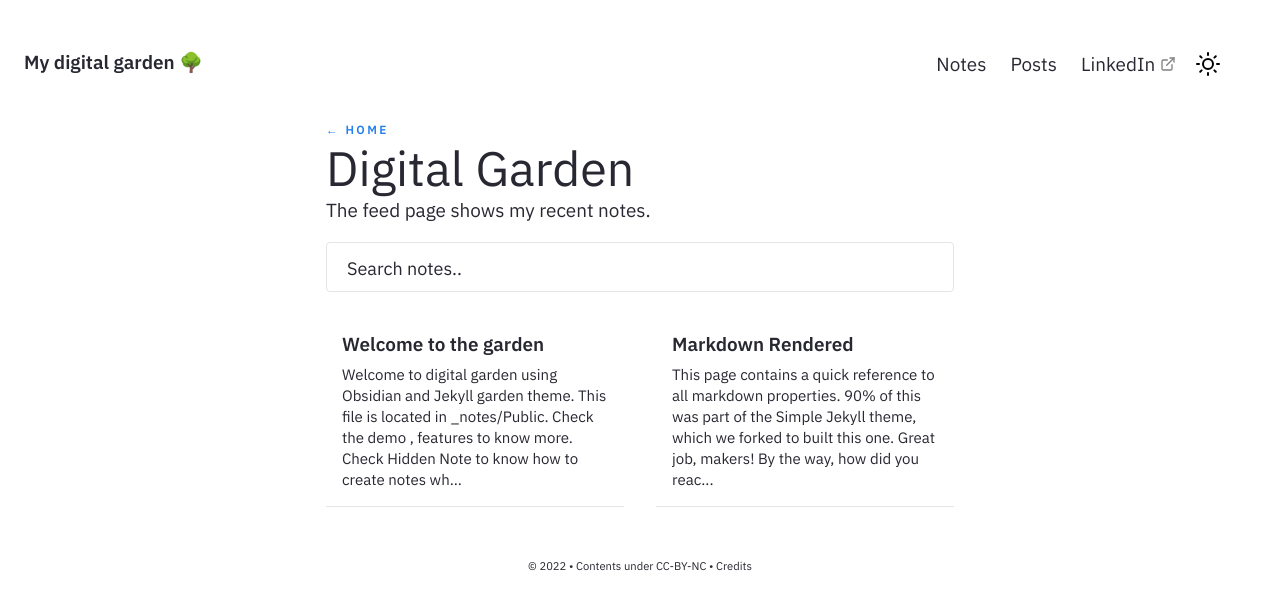
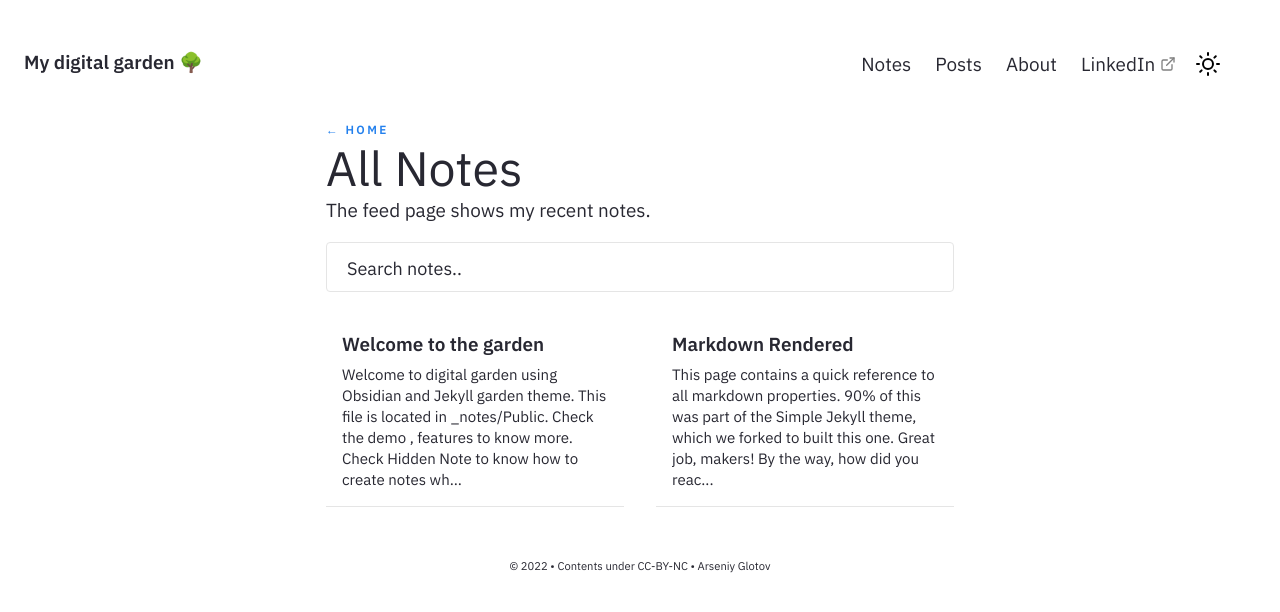
Before and after one commit to glotars/glotars.github.io, a Jekyll site: the page built from pages/notes.md, in a window 1280 px wide. Shown: the top 612 px of the page. Built offline with Jekyll 4.4.1, drawn with Linux system fonts in a browser that asks for light colours.

Commit message:
added About section [WIP]

```diff
--- a/_includes/Footer.html
+++ b/_includes/Footer.html
@@ -31,6 +31,6 @@
 {%- if site.copyright.msg != nil and site.copyright.msg != empty and site.copyright.msg != null -%}
 <div id="copyright">
     <p id="copyright-notice"> {{site.copyright.year}} • {{site.copyright.msg}} •
-        Credits</a> </p>
+        Arseniy Glotov</a> </p>
 </div>
 {%- endif -%}
--- a/_includes/Nav.html
+++ b/_includes/Nav.html
@@ -59,6 +59,9 @@
         <a href="{{'/posts' | relative_url}}" class="navbar-item">
           Posts
         </a>
+        <a href="../post/about" class="navbar-item">
+          About
+        </a>
         <a href="https://www.linkedin.com/in/arseniy-glotov/" target="_blank" class="navbar-item">
           LinkedIn
         </a>
--- a/pages/notes.md
+++ b/pages/notes.md
@@ -2,7 +2,7 @@
 layout: Post
 permalink: /notes
 feedformat: card
-title: Digital Garden
+title: All Notes
 ---
 
 The feed page shows my recent notes.
```
Also changed, not shown: pages/index.md (+1 -1 lines).
